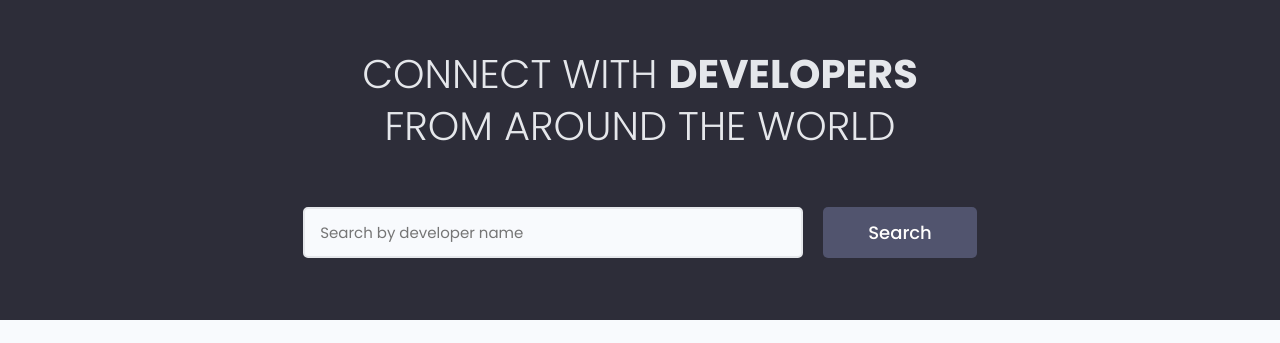
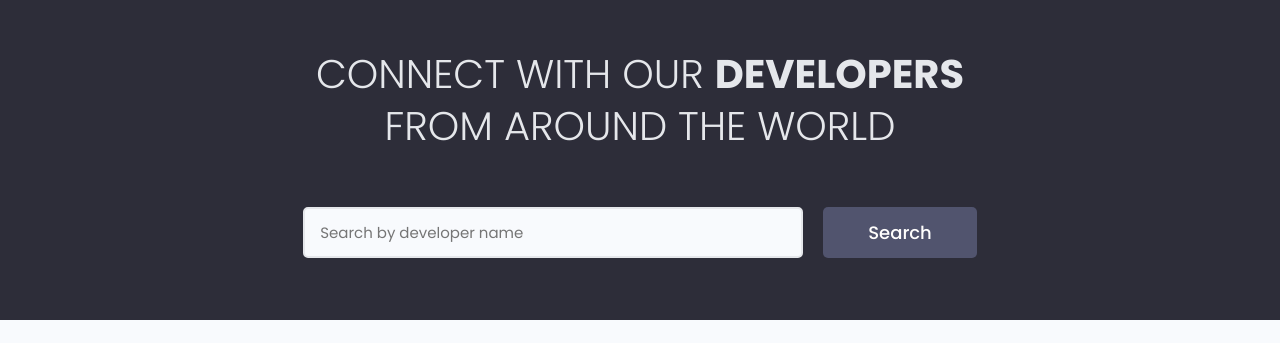
Before and after one commit to deecheru/DevSearch, a Django app: page / in a window 1280 px wide. Shown: the part 77-420 px from the top of the page. Run offline with Django 4.2, Linux system fonts and the light colour scheme; data comes from the database, SQL or seed files in the repository; some libraries are stand-ins or nearby versions.

Commit message:
changed Profiles

```diff
--- a/users/templates/users/profiles.html
+++ b/users/templates/users/profiles.html
@@ -4,7 +4,7 @@
     <section class="hero-section text-center">
       <div class="container container--narrow">
         <div class="hero-section__box">
-          <h2>CONNECT WITH <span>DEVELOPERS</span></h2>
+          <h2>CONNECT WITH OUR <span>DEVELOPERS</span></h2>
           <h2>FROM AROUND THE WORLD</h2>
         </div>
 
```
